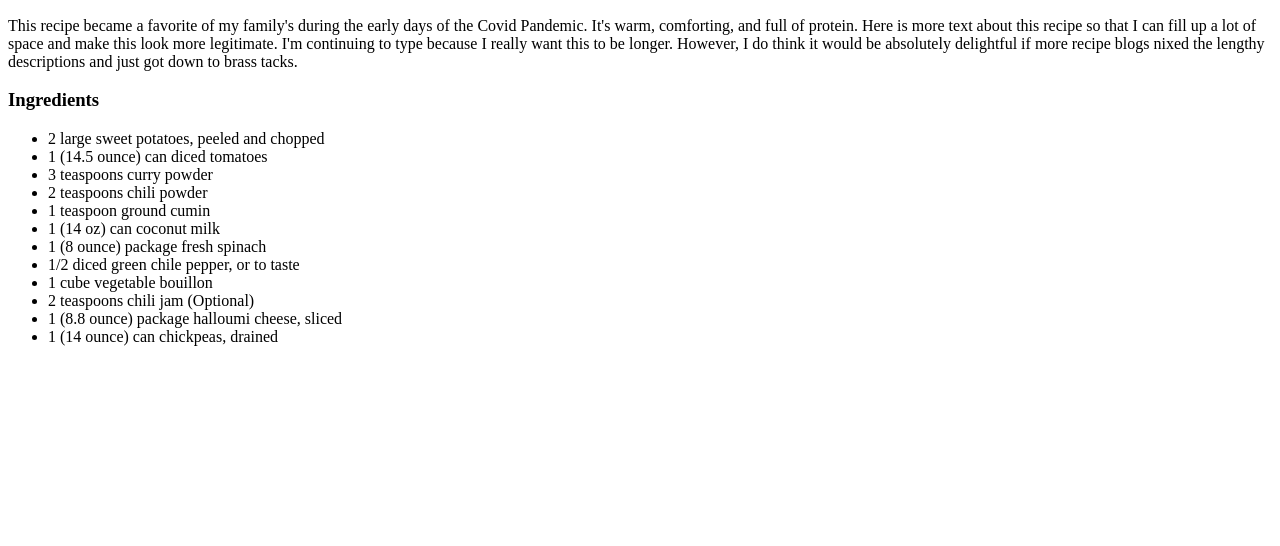
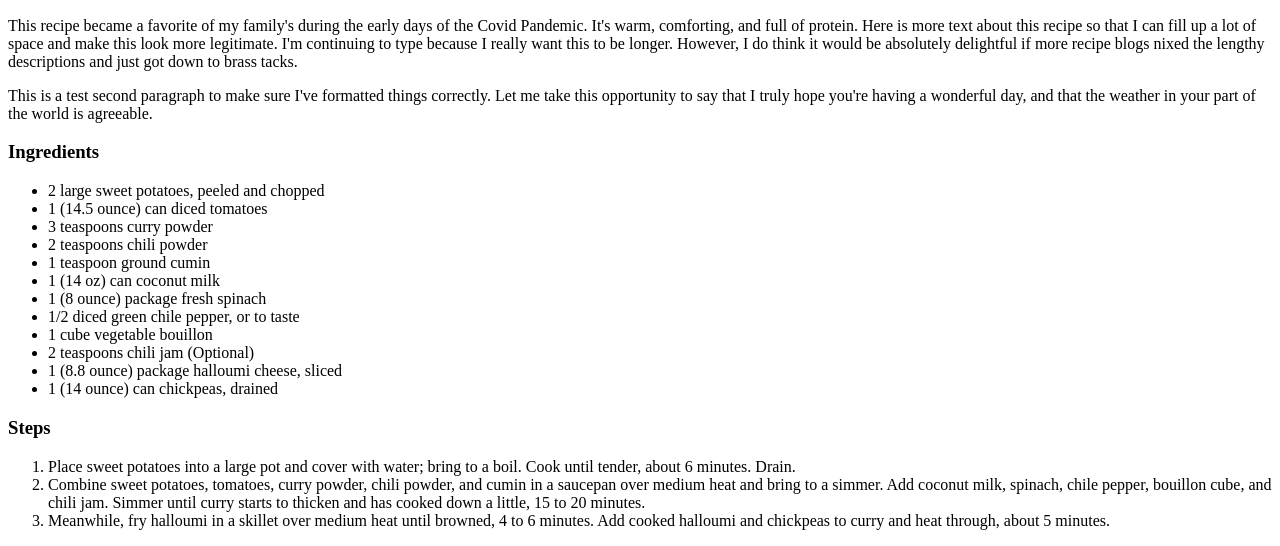
Before and after one commit to Fish-Kelly/odin-recipes, a plain HTML site: page recipes/halloumi-curry.html in a window 1280 px wide. Shown: the part 434-980 px from the top of the page. Before the commit the page ends 800 px from the top, so only its background shows below. Drawn offline with Linux system fonts and the light colour scheme.

Commit message:
Finalize recipe page
Remove unnecessary element tags, correct typos, check code.

```diff
--- a/recipes/halloumi-curry.html
+++ b/recipes/halloumi-curry.html
@@ -2,16 +2,16 @@
 <html lang="en">
 <head>
     <meta charset="UTF-8">
-    <title>Document</title>
+    <title>Halloumi Curry</title>
 </head>
 <body>
     <h1>Halloumi Curry</h1>
-    <p><img src="https://imagesvc.meredithcorp.io/v3/mm/image?url=https%3A%2F%2Fimages.media-allrecipes.com%2Fuserphotos%2F7618907.jpg&q=60&c=sc&poi=auto&orient=true&h=512"></p>
-    <p></p>
-    <p><h2>Description</h2></p>
+    <img src="https://imagesvc.meredithcorp.io/v3/mm/image?url=https%3A%2F%2Fimages.media-allrecipes.com%2Fuserphotos%2F7618907.jpg&q=60&c=sc&poi=auto&orient=true&h=512" alt="A bowl of halloumi curry served with naan and white rice">
+    <h2>Description</h2>
     <p>This recipe became a favorite of my family's during the early days of the Covid Pandemic. It's warm, comforting, and full of protein. Here is more text about this recipe so that I can fill up a lot of space and make this look more legitimate. I'm continuing to type because I really want this to be longer. However, I do think it would be absolutely delightful if more recipe blogs nixed the lengthy descriptions and just got down to brass tacks.</p>
-    <p><h3>Ingredients</h3></p>
-    <p><ul>
+    <p>This is a test second paragraph to make sure I've formatted things correctly. Let me take this opportunity to say that I truly hope you're having a wonderful day, and that the weather in your part of the world is agreeable.</p>
+    <h3>Ingredients</h3>
+        <ul>
         <li>2 large sweet potatoes, peeled and chopped</li>
         <li>1 (14.5 ounce) can diced tomatoes</li>
         <li>3 teaspoons curry powder</li>
@@ -24,6 +24,12 @@
         <li>2 teaspoons chili jam (Optional)</li>
         <li>1 (8.8 ounce) package halloumi cheese, sliced</li>
         <li>1 (14 ounce) can chickpeas, drained</li>
-    </ul></p>
+    </ul>
+    <h3>Steps</h3>
+    <ol>
+        <li>Place sweet potatoes into a large pot and cover with water; bring to a boil. Cook until tender, about 6 minutes. Drain.</li>
+        <li>Combine sweet potatoes, tomatoes, curry powder, chili powder, and cumin in a saucepan over medium heat and bring to a simmer. Add coconut milk, spinach, chile pepper, bouillon cube, and chili jam. Simmer until curry starts to thicken and has cooked down a little, 15 to 20 minutes.</li>
+        <li>Meanwhile, fry halloumi in a skillet over medium heat until browned, 4 to 6 minutes. Add cooked halloumi and chickpeas to curry and heat through, about 5 minutes.</li>
+    </ol>
 </body>
 </html>
```
